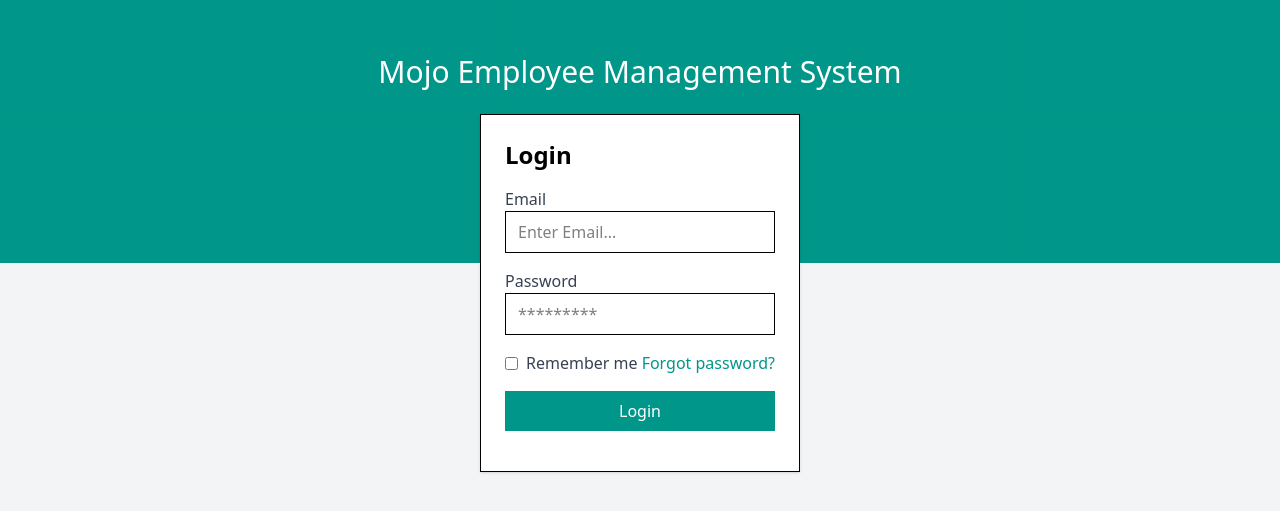
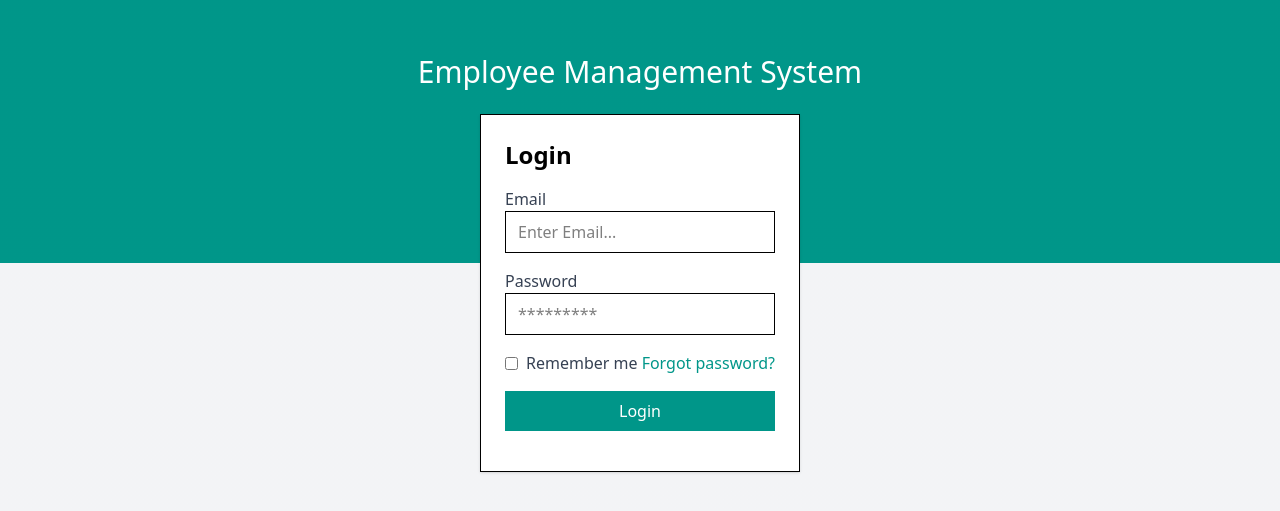
Before and after one commit to mrdennisofosu/Frontend, a React (Vite) app: page /login in a window 1280 px wide. Shown: the part 137-648 px from the top of the page. Built offline with nearby package versions, Linux system fonts and the light colour scheme.

Commit message:
tenth commit

```diff
--- a/src/Components/dashboard/AdminSidebar.jsx
+++ b/src/Components/dashboard/AdminSidebar.jsx
@@ -15,7 +15,6 @@ const AdminSidebar = () => {
       <div className="bg-teal-600 h-12 flex items-center justify-center">
         <h3 className="text-2xl text-center font-plus-jakarta">
           Mojo Employee M.S.
-          {/* <img src={logo1} /> */}
         </h3>
       </div>
       <div>
--- a/src/Pages/Login.jsx
+++ b/src/Pages/Login.jsx
@@ -34,8 +34,8 @@ const Login = () => {
 
   return (
     <div className="flex flex-col items-center h-screen justify-center bg-gradient-to-b from-teal-600 from-50% to-gray-100 to-50% space-y-6">
-      <h2 className="font-plus jakarta text-3xl text-white">
-        Mojo Employee Management System
+      <h2 className="font-plus jakarta text-3xl text-white mt-0">
+        Employee Management System
       </h2>
       <div className="border shadow p-6 w-80 bg-white">
         <h2 className="text-2xl font-bold mb-4">Login</h2>
```
